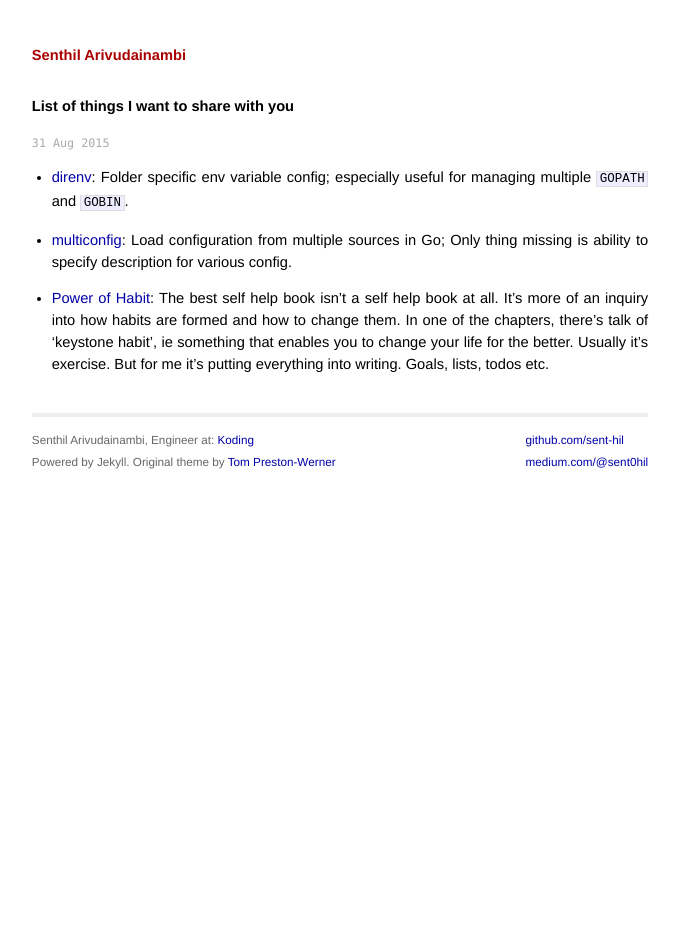
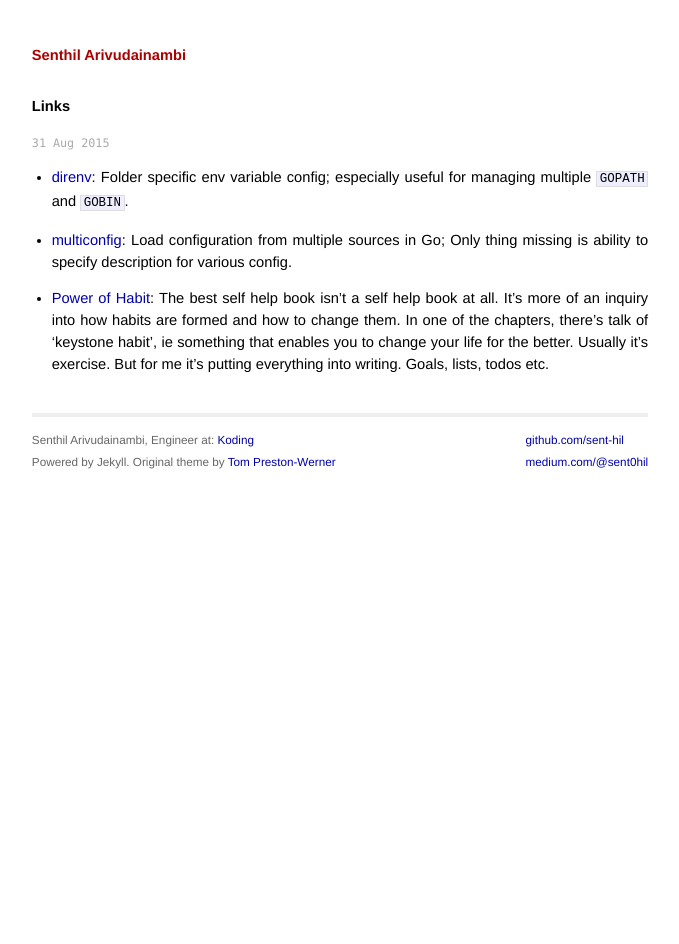
Before and after one commit to sent-hil/sent-hil.github.io, a Jekyll site: the page built from _posts/2015-08-31-links.md, in a window 1280 px wide. Shown: the whole page, without its empty margins (300-979 px from the left). Built offline with Jekyll 4.4.1, drawn with Linux system fonts in a browser that asks for light colours; Markdown is read by kramdown in place of the engine named in the settings.

Commit message:
rename list of things to links

```diff
--- a/_posts/2015-08-31-list-of-things.md
+++ b/_posts/2015-08-31-links.md
@@ -1,6 +1,6 @@
 ---
 layout: post
-title: List of things I want to share with you
+title: Links
 ---
 
 {{ page.title }}
```
